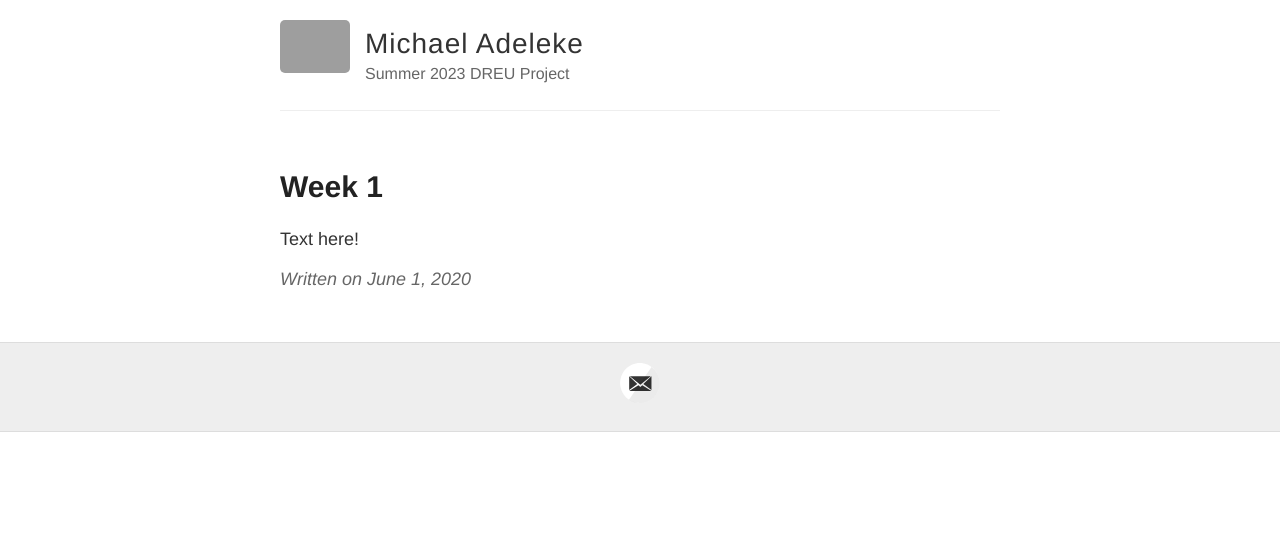
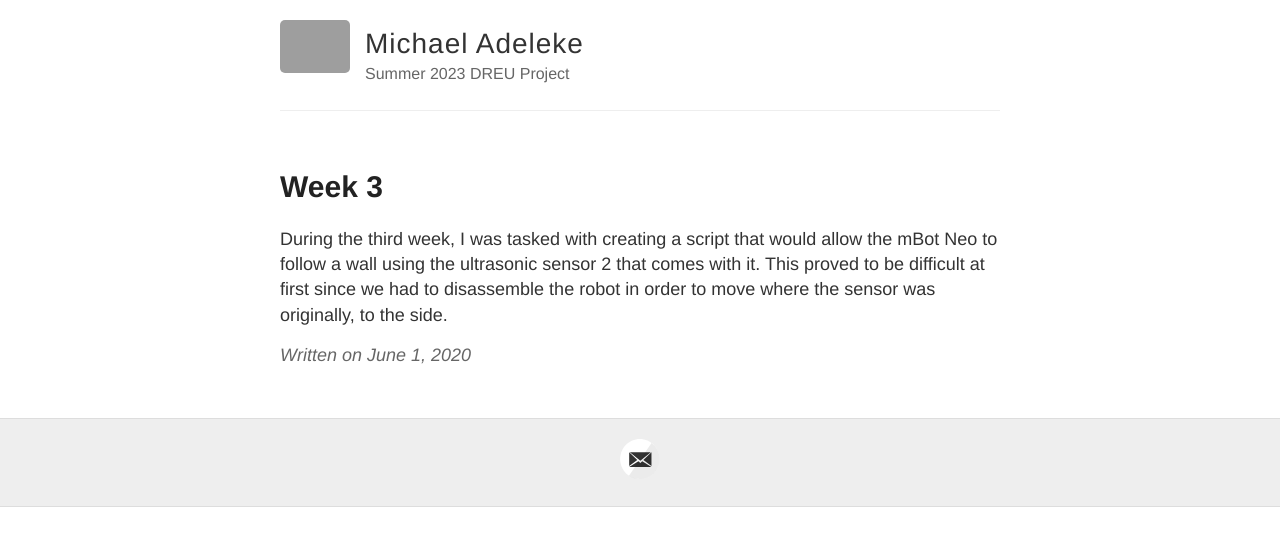
Before and after one commit to michaeladeleke1/michaeladeleke1.github.io, a Jekyll site: the page built from _posts/2020-06-01-week3.md, in a window 1280 px wide. Shown: the top 546 px of the page. Built offline with Jekyll 4.4.1, drawn with Linux system fonts in a browser that asks for light colours; grey boxes are pictures that could not be loaded.

Commit message:
2020-06-01-week3.md

```diff
--- a/_posts/2020-06-01-week3.md
+++ b/_posts/2020-06-01-week3.md
@@ -1,6 +1,6 @@
 ---
 layout: post
-title: Week 1
+title: Week 3
 ---
 
-Text here!
+During the third week, I was tasked with creating a script that would allow the mBot Neo to follow a wall using the ultrasonic sensor 2 that comes with it. This proved to be difficult at first since we had to disassemble the robot in order to move where the sensor was originally, to the side.
```
